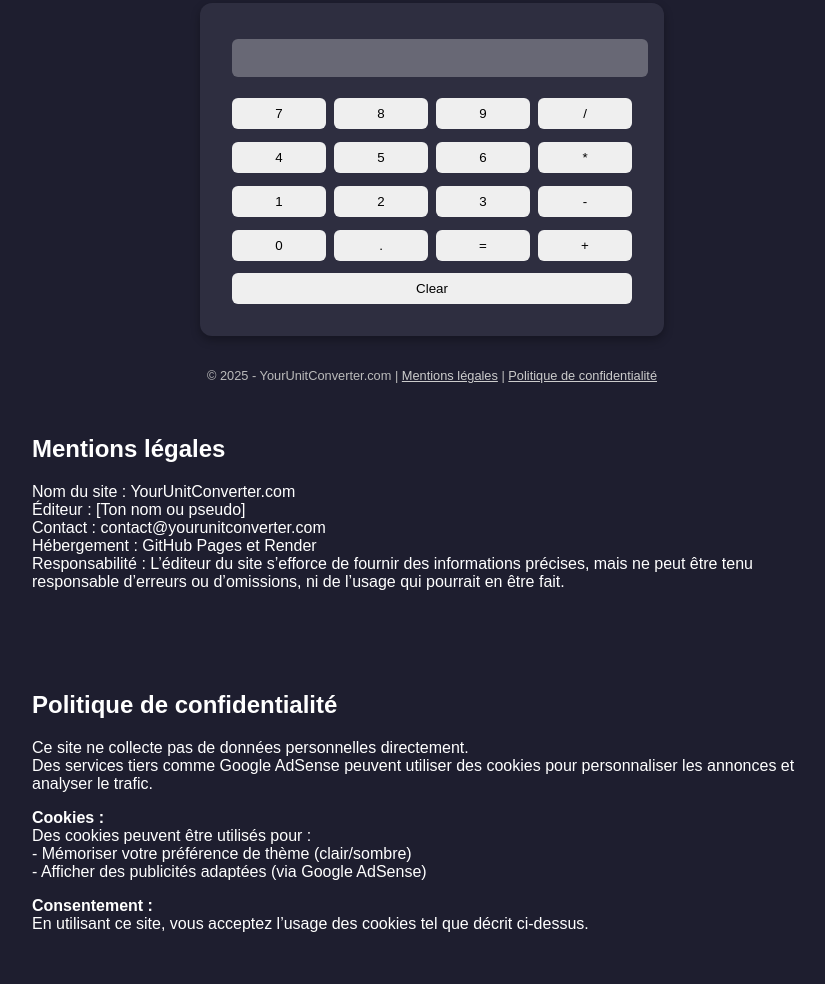
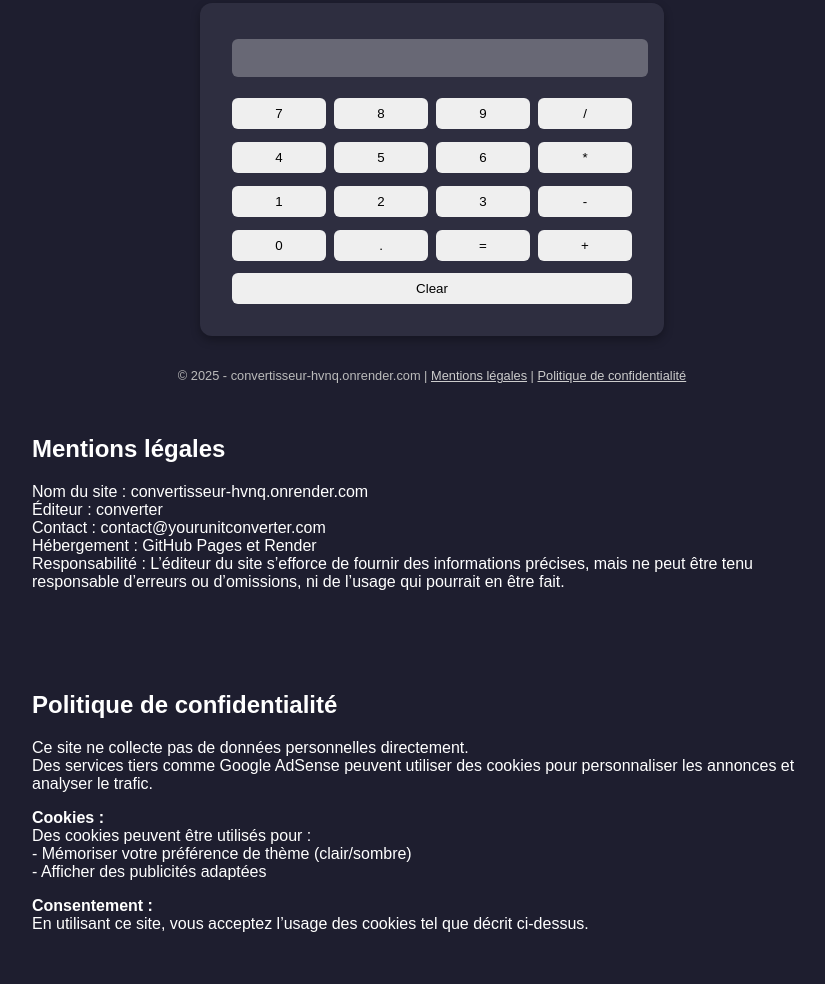
Before and after one commit to yhitme/convertisseur, a plain HTML site: page index.html in a window 1280 px wide. Shown: the part 515-1499 px from the top of the page, without its empty margins (208-1033 px from the left). Drawn offline with Linux system fonts and the light colour scheme.

Commit message:
Update index.html

```diff
--- a/index.html
+++ b/index.html
@@ -127,7 +127,7 @@
   </div>
 
   <footer>
-    &copy; 2025 - YourUnitConverter.com |
+    &copy; 2025 - convertisseur-hvnq.onrender.com |
     <a href="#legal">Mentions légales</a> |
     <a href="#privacy">Politique de confidentialité</a>
   </footer>
@@ -135,8 +135,8 @@
   <section id="legal" style="padding: 2rem; max-width: 800px;">
     <h2>Mentions légales</h2>
     <p>
-      Nom du site : YourUnitConverter.com<br>
-      Éditeur : [Ton nom ou pseudo]<br>
+      Nom du site : convertisseur-hvnq.onrender.com<br>
+      Éditeur : converter<br>
       Contact : contact@yourunitconverter.com<br>
       Hébergement : GitHub Pages et Render<br>
       Responsabilité : L’éditeur du site s’efforce de fournir des informations précises,
@@ -154,7 +154,7 @@
       <strong>Cookies :</strong><br>
       Des cookies peuvent être utilisés pour :<br>
       - Mémoriser votre préférence de thème (clair/sombre)<br>
-      - Afficher des publicités adaptées (via Google AdSense)<br>
+      - Afficher des publicités adaptées <br>
     </p>
     <p>
       <strong>Consentement :</strong><br>
```
